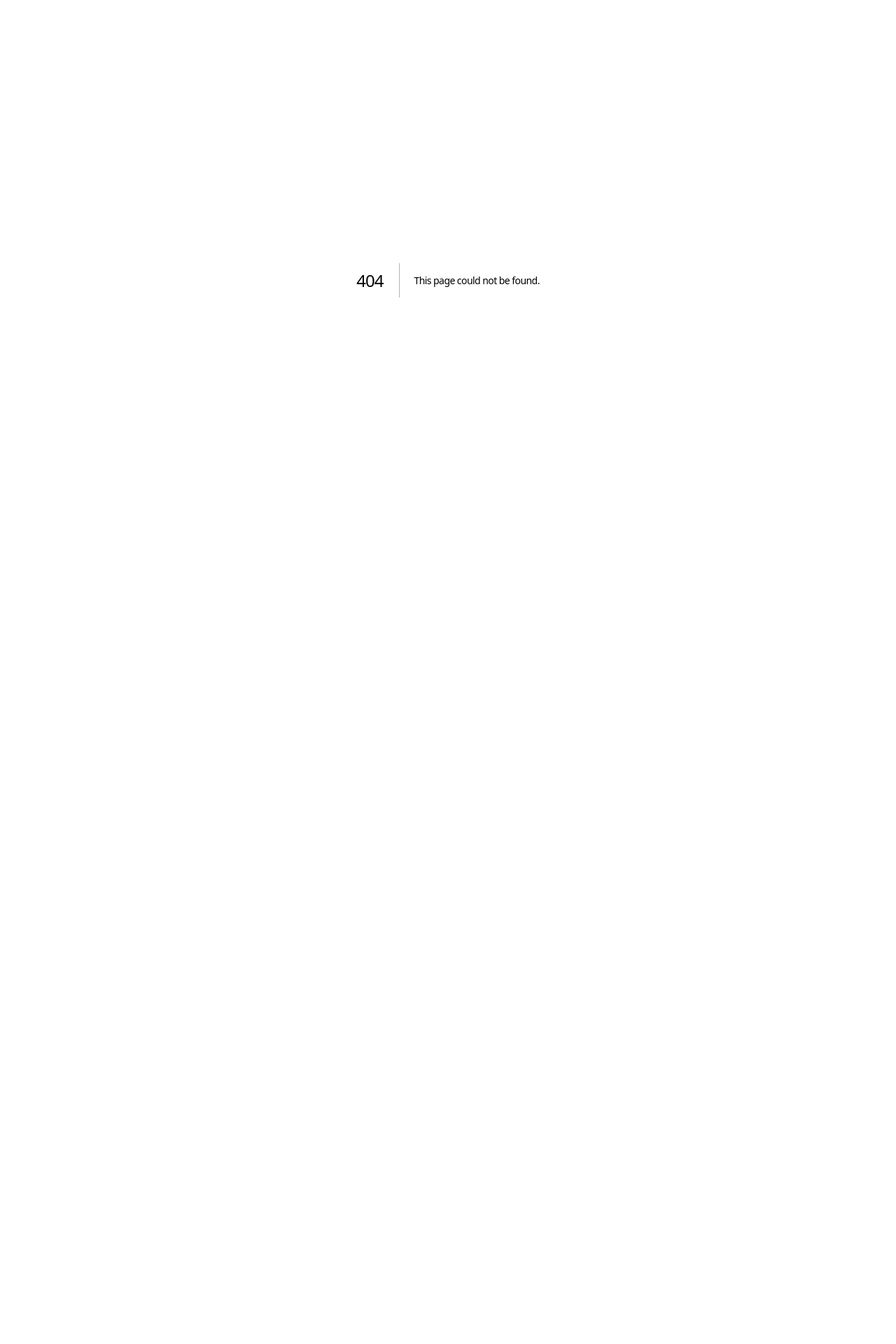
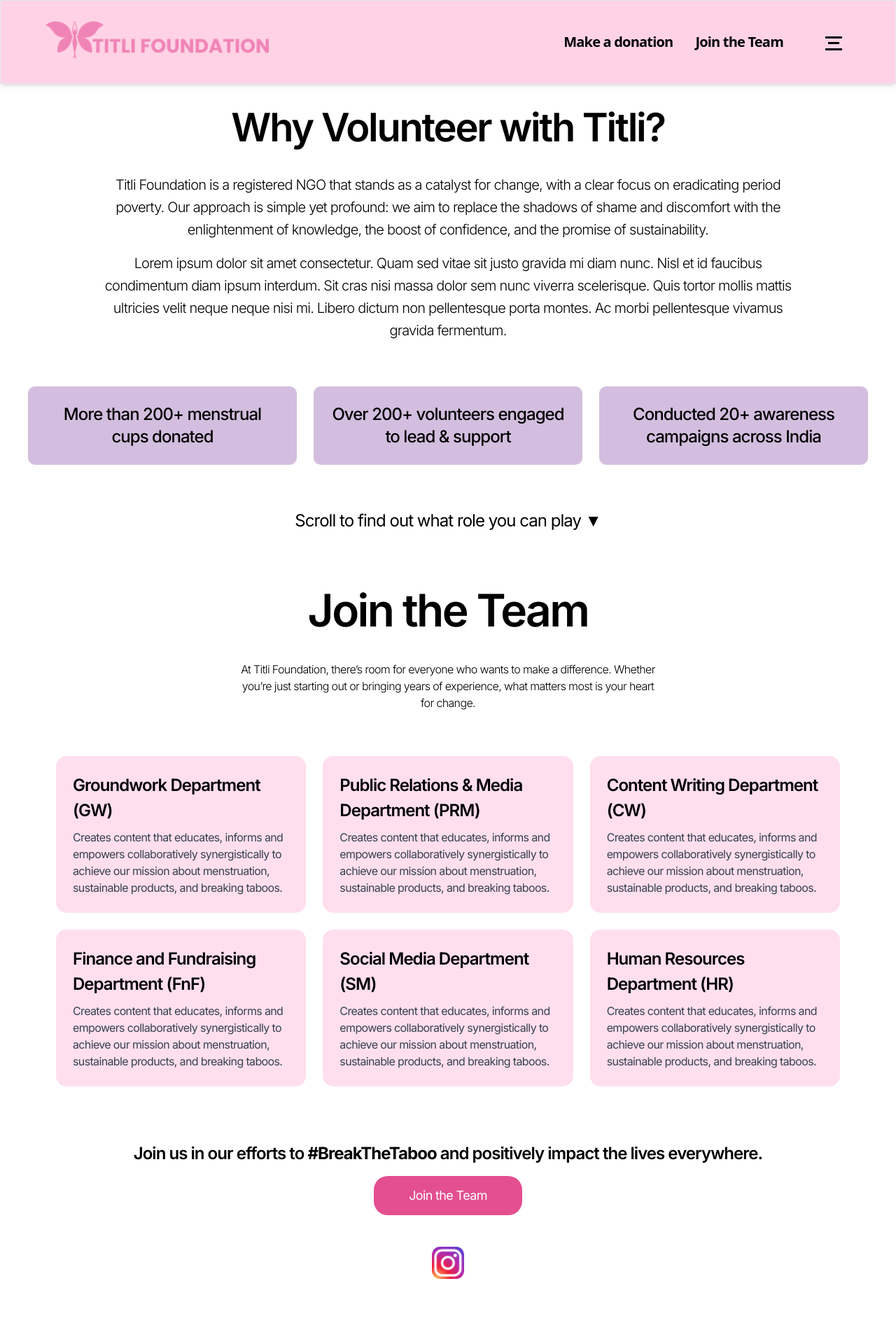
Before and after one commit to kunalbawliya/copy-titli-website, a Next.js app: page /careers in a window 1280 px wide. Before the commit this address had no page. Shown: the top 1920 px of the page at 70% size. Before the commit the page ends 800 px from the top, so only its background shows below. Built offline with nearby package versions, Linux system fonts and the light colour scheme; a web font is replaced by a local one.

Commit message:
Career page

```diff
--- a/pages/career.js
+++ /dev/null
@@ -1,17 +0,0 @@
-// pages/career.js
-
-export default function CareerPage() {
-  return (
-    <div style={{ padding: "2rem", fontFamily: "Arial, sans-serif" }}>
-      <h1>Careers at Our Company</h1>
-      <p>We’re always looking for talented people to join our team.</p>
-      <h2>Open Positions</h2>
-      <ul>
-        <li>Frontend Developer</li>
-        <li>Backend Developer</li>
-        <li>UI/UX Designer</li>
-      </ul>
-      <p>If you’re interested, email us at <a href="mailto:careers@example.com">careers@example.com</a>.</p>
-    </div>
-  );
-}
--- /dev/null
+++ b/pages/careers/index.js
@@ -0,0 +1,159 @@
+import Link from "next/link";
+import Navbar from "@/components/Navbar";
+import Footer from "@/components/Footer";
+
+export default function Careers() {
+  return (
+    <>
+      <Navbar />
+      <main className="pt-[140px] pb-20 bg-white min-h-screen text-black font-inter">
+        {/* Hero Section */}
+        <section className="max-w-[1024px] mx-auto text-center mb-16 px-4">
+          <h1 className="text-[40px] md:text-[56px] font-semibold mb-6">
+            Why Volunteer with Titli?
+          </h1>
+          <p className="text-[16px] md:text-[20px] font-light mb-4 leading-[1.6em]">
+            Titli Foundation is a registered NGO that stands as a catalyst for
+            change, with a clear focus on eradicating period poverty. Our
+            approach is simple yet profound: we aim to replace the shadows of
+            shame and discomfort with the enlightenment of knowledge, the boost
+            of confidence, and the promise of sustainability.
+          </p>
+          <p className="text-[16px] md:text-[20px] font-light leading-[1.6em]">
+            Lorem ipsum dolor sit amet consectetur. Quam sed vitae sit justo
+            gravida mi diam nunc. Nisl et id faucibus condimentum diam ipsum
+            interdum. Sit cras nisi massa dolor sem nunc viverra scelerisque.
+            Quis tortor mollis mattis ultricies velit neque neque nisi mi.
+            Libero dictum non pellentesque porta montes. Ac morbi pellentesque
+            vivamus gravida fermentum.
+          </p>
+        </section>
+
+        {/* Stats Section */}
+        <section className="flex flex-col md:flex-row gap-6 justify-center items-center mb-16 px-4">
+          <div className="bg-[#D3BEDF] text-center p-6 rounded-[10px] w-full md:w-[384px] text-lg md:text-2xl font-medium">
+            More than 200+ menstrual cups donated
+          </div>
+          <div className="bg-[#D3BEDF] text-center p-6 rounded-[10px] w-full md:w-[384px] text-lg md:text-2xl font-medium">
+            Over 200+ volunteers engaged to lead & support
+          </div>
+          <div className="bg-[#D3BEDF] text-center p-6 rounded-[10px] w-full md:w-[384px] text-lg md:text-2xl font-medium">
+            Conducted 20+ awareness campaigns across India
+          </div>
+        </section>
+
+        {/* Scroll Text */}
+        <div className="text-center text-lg md:text-2xl mb-16 px-4">
+          <p>Scroll to find out what role you can play ▼</p>
+        </div>
+
+        {/* Join the Team */}
+        <section className="max-w-4xl mx-auto text-center mb-16 px-4">
+          <h2 className="text-[40px] md:text-[64px] font-semibold mb-6">
+            Join the Team
+          </h2>
+          <p className="text-sm md:text-base font-light max-w-[600px] mx-auto">
+            At Titli Foundation, there’s room for everyone who wants to make a
+            difference. Whether you’re just starting out or bringing years of
+            experience, what matters most is your heart for change.
+          </p>
+        </section>
+
+        {/* Departments Grid */}
+        <section className="max-w-6xl mx-auto px-4 grid grid-cols-1 md:grid-cols-2 lg:grid-cols-3 gap-6 mb-20">
+          {departments.map(({ slug, title, description }) => (
+            <Link href={`/careers/${slug}`} key={slug}>
+              <div className="bg-[#FFDFED] p-6 rounded-[15px] hover:shadow-lg transition cursor-pointer">
+                <h3 className="text-[20px] md:text-[24px] font-semibold mb-2">
+                  {title}
+                </h3>
+                <p className="text-[14px] md:text-[16px] text-gray-700">
+                  {description}
+                </p>
+              </div>
+            </Link>
+          ))}
+        </section>
+
+        {/* CTA Section */}
+        <section className="text-center px-4 mb-10">
+          <h2 className="text-lg md:text-2xl font-semibold mb-4">
+            Join us in our efforts to{" "}
+            <span className="text-pink-600 font-bold">#BreakTheTaboo</span> and
+            positively impact the lives everywhere.
+          </h2>
+          <a
+            href="https://tr.ee/vx87XEdgfh"
+            target="_blank"
+            rel="noopener noreferrer"
+          >
+            <button className="bg-pink text-white px-8 md:px-12 py-3 rounded-[20px] text-base md:text-lg border-2 border-transparent hover:bg-white hover:text-pink hover:border-pink transition">
+              Join the Team
+            </button>
+          </a>
+        </section>
+
+        {/* Instagram CTA */}
+        <section className="flex justify-center mb-16">
+          <a
+            href="https://www.instagram.com/titlifoundation"
+            target="_blank"
+            rel="noopener noreferrer"
+            className="group relative w-fit flex items-center justify-center"
+          >
+            <div className="relative inline-flex items-center font-semibold text-[18px] md:text-[20px]">
+              <img
+                src="/svgs/instagram-logo.svg"
+                alt="Instagram"
+                className="w-10 h-10 md:w-14 md:h-14 transition-transform duration-500 ease-in-out group-hover:-translate-x-[6rem]"
+              />
+              <span className="absolute left-full ml-0 -translate-x-[6rem] origin-left scale-x-0 opacity-0 group-hover:scale-x-100 group-hover:opacity-100 transition-all duration-300 ease-in-out text-pink-600 px-4 py-1 rounded-full whitespace-nowrap">
+                Follow our journey
+              </span>
+            </div>
+          </a>
+        </section>
+      </main>
+      <Footer />
+    </>
+  );
+}
+
+const departments = [
+  {
+    slug: "groundwork",
+    title: "Groundwork Department (GW)",
+    description:
+      "Creates content that educates, informs and empowers collaboratively synergistically to achieve our mission about menstruation, sustainable products, and breaking taboos.",
+  },
+  {
+    slug: "pr-media",
+    title: "Public Relations & Media Department (PRM)",
+    description:
+      "Creates content that educates, informs and empowers collaboratively synergistically to achieve our mission about menstruation, sustainable products, and breaking taboos.",
+  },
+  {
+    slug: "content-writing",
+    title: "Content Writing Department (CW)",
+    description:
+      "Creates content that educates, informs and empowers collaboratively synergistically to achieve our mission about menstruation, sustainable products, and breaking taboos.",
+  },
+  {
+    slug: "finance-fundraising",
+    title: "Finance and Fundraising Department (FnF)",
+    description:
+      "Creates content that educates, informs and empowers collaboratively synergistically to achieve our mission about menstruation, sustainable products, and breaking taboos.",
+  },
+  {
+    slug: "social-media",
+    title: "Social Media Department (SM)",
+    description:
+      "Creates content that educates, informs and empowers collaboratively synergistically to achieve our mission about menstruation, sustainable products, and breaking taboos.",
+  },
+  {
+    slug: "hr",
+    title: "Human Resources Department (HR)",
+    description:
+      "Creates content that educates, informs and empowers collaboratively synergistically to achieve our mission about menstruation, sustainable products, and breaking taboos.",
+  },
+];
```
